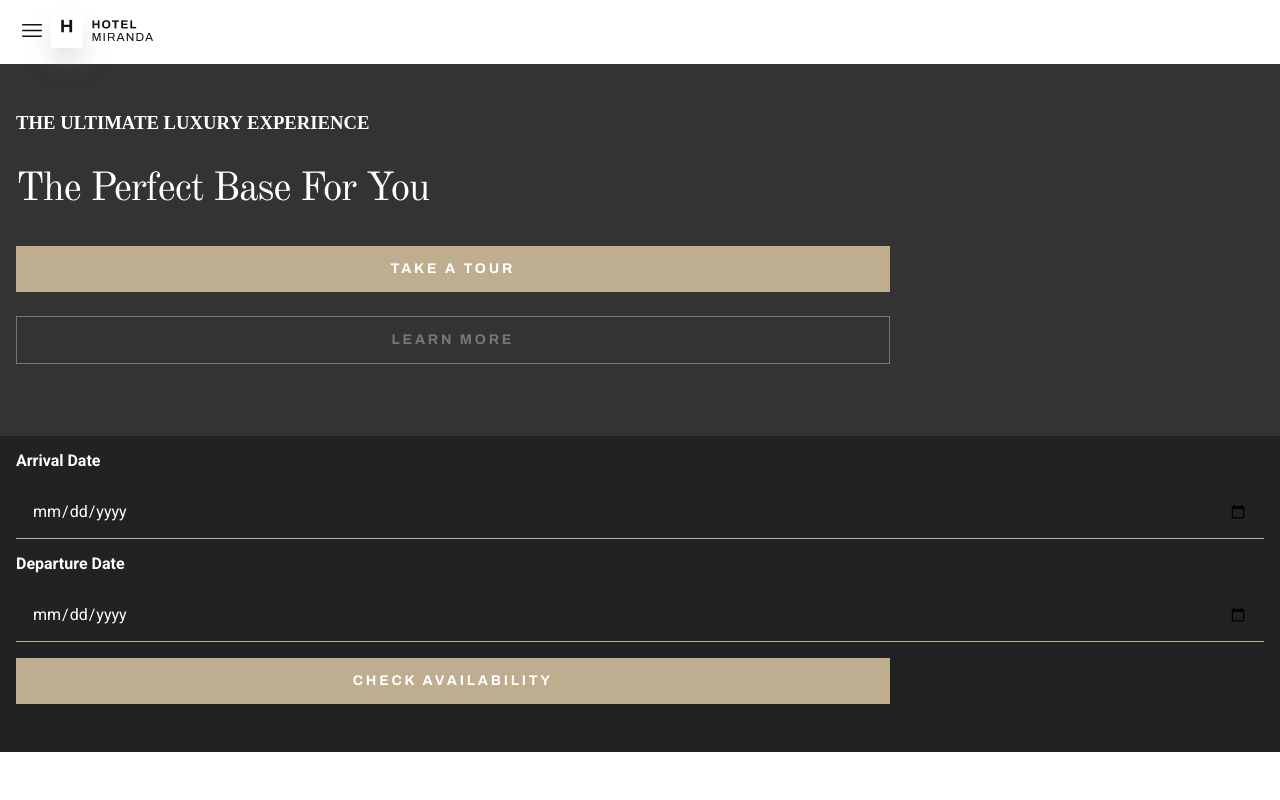
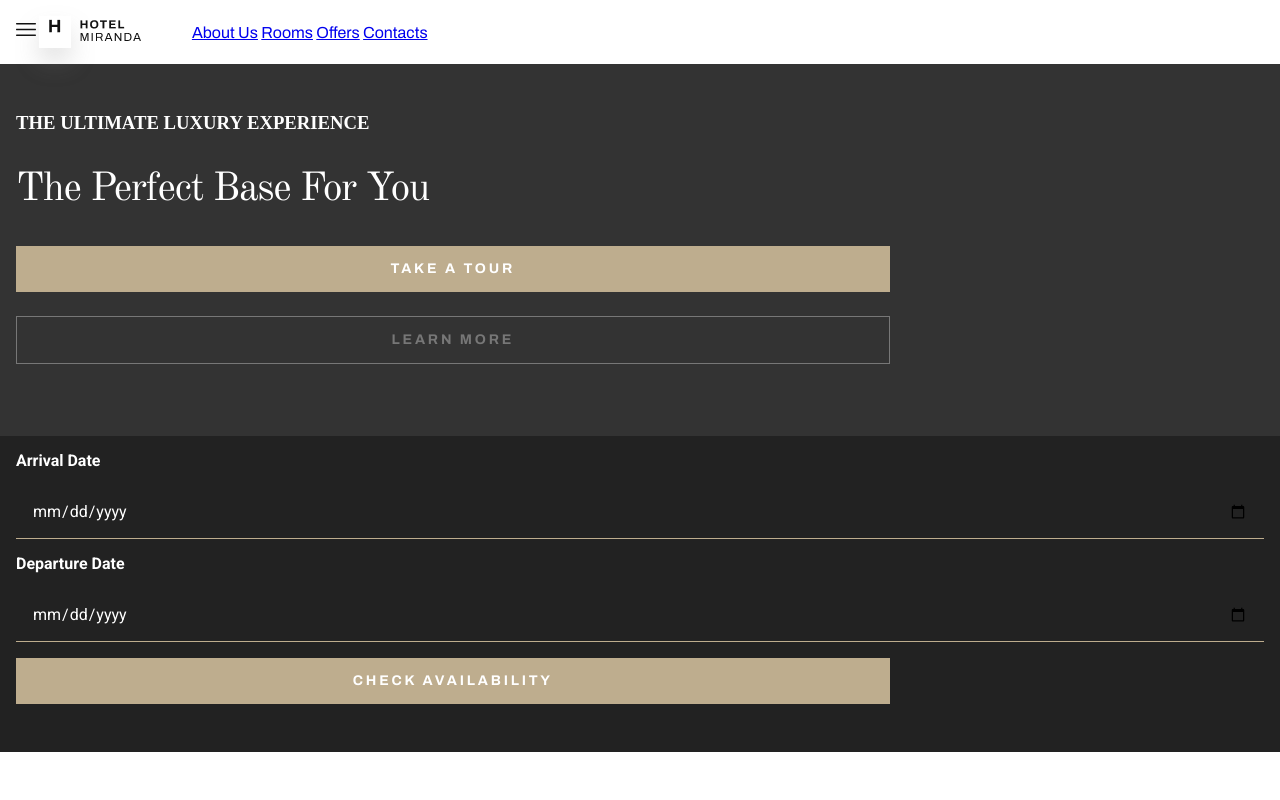
Before and after one commit to VickyCrow/hotel-miranda, a website: page index.html in a window 1280 px wide. Shown: the top 800 px of the page. Drawn offline with nearby package versions, Linux system fonts and the light colour scheme.

Commit message:
burguer terminado, falta ocultar el nav

```diff
--- a/index.html
+++ b/index.html
@@ -19,15 +19,9 @@
 </head>
 <body>
     <header>
-        <div>
-            <button id="burguer-menu" class="square-button"><img src="../img/header/burguer.png" alt=""></button>
-        </div>
-        <ul id="navlist">
-            <li><a href="./pages/about.html">About Us</a></li>
-            <li><a href="./pages/rooms.html">Rooms</a></li>
-            <li><a href="./pages/offers.html">Offers</a></li>
-            <li><a href="./pages/contact.html">Contacts</a></li>
-        </ul>
+
+        <details>
+            <summary>
 
                 <a href="./">
                     <div id="title-logo-container">
@@ -37,7 +31,24 @@
                         <div id="title-container">
                             <img src="../img/header/hotel_miranda.png" alt="">
                         </div>
-        </div></a>
+                    </div>
+                </a>
+            </summary>
+            <ul id="navlist">
+                <li><a href="./pages/about.html">About Us</a></li>
+                <li><a href="./pages/rooms.html">Rooms</a></li>
+                <li><a href="./pages/offers.html">Offers</a></li>
+                <li><a href="./pages/contact.html">Contacts</a></li>
+            </ul>
+        </details>
+        <nav>
+            <ul id="navlist">
+                <li><a href="./pages/about.html">About Us</a></li>
+                <li><a href="./pages/rooms.html">Rooms</a></li>
+                <li><a href="./pages/offers.html">Offers</a></li>
+                <li><a href="./pages/contact.html">Contacts</a></li>
+            </ul>
+        </nav>
         <div id="header-button-container">
             <button class="square-button" id="profile-icon-button"><img src="../img/header/user_icon.png" alt=""></button>
             <button class="square-button" id="search-icon-button"><img src="../img/header/search_icon.png" alt=""></button>
@@ -347,6 +358,5 @@
     </footer>
     <script src="https://cdn.jsdelivr.net/npm/swiper@11/swiper-bundle.min.js"></script>
     <script src="../js/swiper.js" type="module"></script>
-    <script src="../js/toggle.js"></script>
 </body>
 </html>
--- a/styles/scss/components/_footer.scss
+++ b/styles/scss/components/_footer.scss
@@ -116,14 +116,14 @@ footer{
 
 }
 
-@media screen and (width >= 1000px){
+@media screen and (width >= 900px){
 
     footer{
         display: grid;
         grid-template-areas:
         ". title services contact ."
         "copyright copyright copyright copyright copyright";
-        grid-template-columns: auto 300px  400px 250px auto;
+        grid-template-columns: auto 300px  minmax(300px , 350px) 240px auto;
         padding-top: 5rem;
         justify-content: center;
         bottom: 0;
--- a/styles/scss/components/_header.scss
+++ b/styles/scss/components/_header.scss
@@ -9,13 +9,46 @@ header{
     font-weight: 400;
 
 
-    button,div{
+    button,div, nav , details{
         display:inline-block;
         vertical-align: middle;
     }
 
-    #navlist{
-        display: none;
+    details{
+
+        &:hover{
+            cursor: pointer;
+        }
+
+        & > summary::marker {
+            content: url('../../../img/header/burguer.png');
+        }
+
+        &[open] > summary::marker {
+            content: url('../../../img/header/burguer.png');
+        }
+
+        & > ul {
+            list-style: none;
+
+            & > li > a {
+                text-decoration: none;
+                color: black;
+            }
+
+            & > li > a:hover{
+                color: black;
+            }
+        }
+
+    }
+
+    nav{
+        margin-left: 3rem;
+        & > ul > li{
+            display:inline-block;
+        }
+
     }
 
 }
@@ -39,6 +72,16 @@ header{
     }
 }
 
-@media screen and (width >= 600px){
+@media screen and (width >= 1000px){
+    details{
+        display: none;
+    }
 
+    nav{
+        & > ul {
+            & > li {
+
+            }
+        }
+    }
 }
```
Also changed, not shown: styles/css/about.css, styles/css/contact.css, styles/css/home.css, styles/css/offers.css, styles/css/room_details.css, styles/css/rooms.css, 6 other files. Lines whose indentation alone changed are shown as unchanged.
